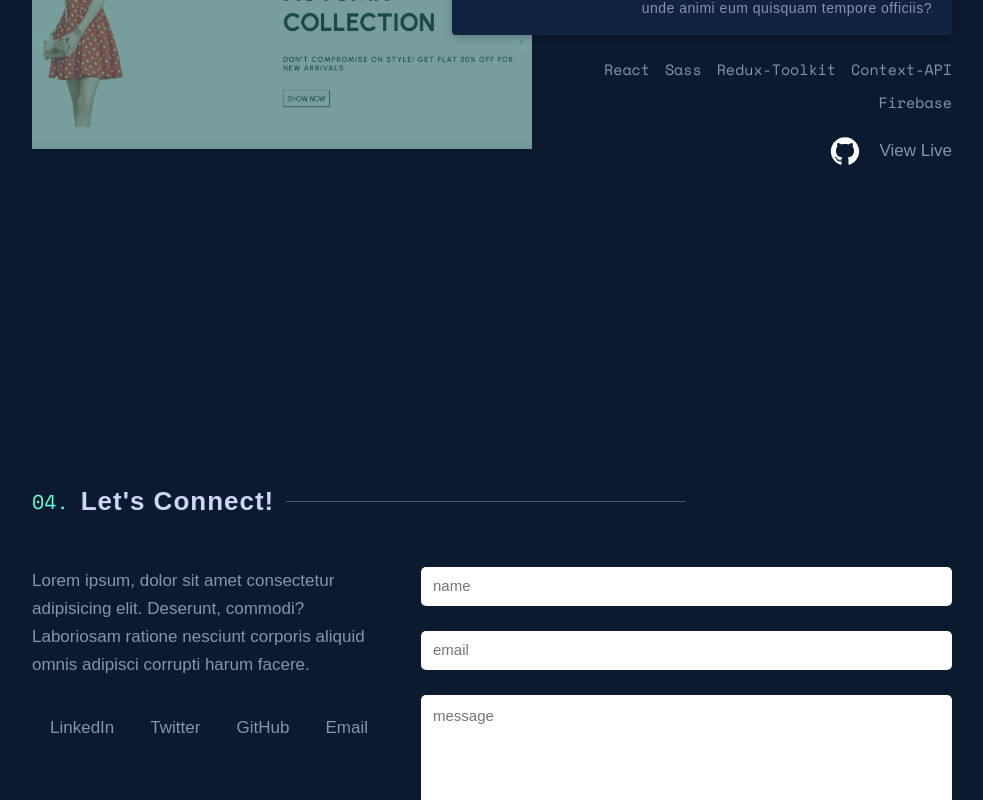
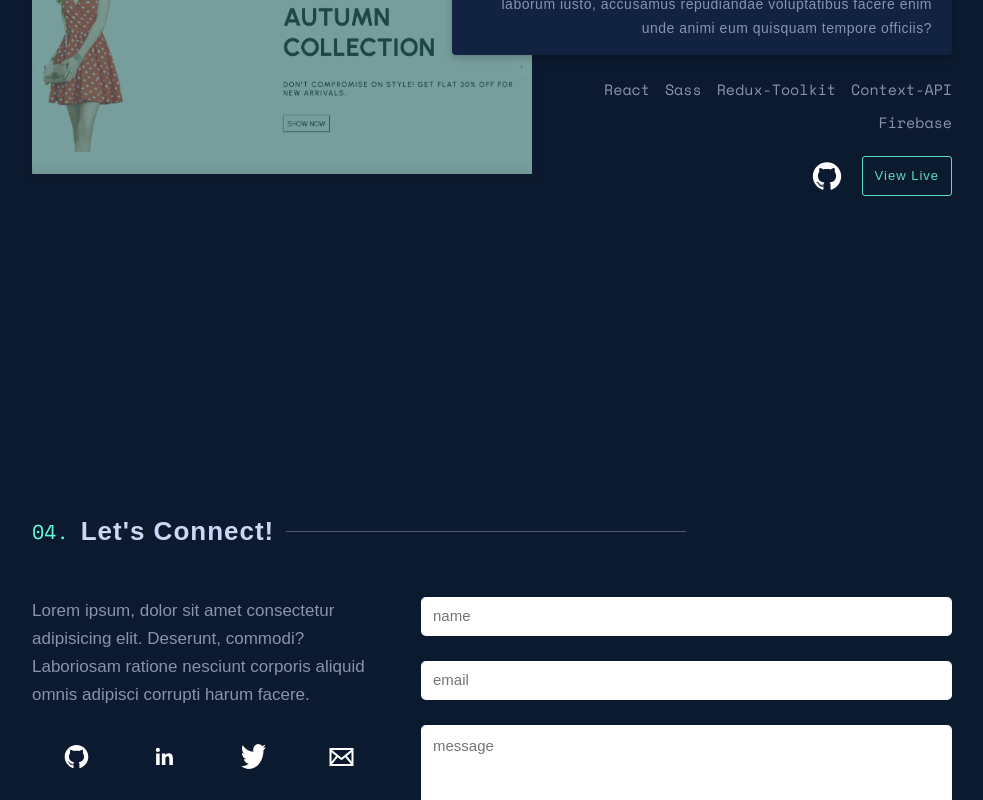
Before and after one commit to IonathanG/portfolio_dev, a React (Create React App) app: page / in a window 1280 px wide. Shown: the part 3640-4440 px from the top of the page, without its empty margins (148-1131 px from the left). Built offline with nearby package versions, Linux system fonts and the light colour scheme.

Commit message:
contact form fixed

```diff
--- a/src/App.jsx
+++ b/src/App.jsx
@@ -8,6 +8,7 @@
 import Work from "./components/Work";
 
 function App() {
+  // refs used for scrolling to the matching component
   const aboutRef = useRef(null);
   const skillsRef = useRef(null);
   const workRef = useRef(null);
--- a/src/components/Contact.jsx
+++ b/src/components/Contact.jsx
@@ -7,6 +7,7 @@
   const [email, setEmail] = useState("");
   const [message, setMessage] = useState("");
 
+  // send email via contact form
   const sendEmail = (e) => {
     e.preventDefault();
 
@@ -47,10 +48,76 @@
             corrupti harum facere.
           </span>
           <span className="social-links">
-            <span>LinkedIn</span>
-            <span>Twitter</span>
-            <span>GitHub</span>
-            <span>Email</span>
+            <span className="github">
+              <a
+                href="https://github.com/IonathanG/"
+                target="_blank"
+                rel="noreferrer"
+                alt="email-link"
+              >
+                <svg viewBox="0 0 128 128">
+                  <g fill="#ffffff">
+                    <path
+                      fillRule="evenodd"
+                      clipRule="evenodd"
+                      d="M64 5.103c-33.347 0-60.388 27.035-60.388 60.388 0 26.682 17.303 49.317 41.297 57.303 3.017.56 4.125-1.31 4.125-2.905 0-1.44-.056-6.197-.082-11.243-16.8 3.653-20.345-7.125-20.345-7.125-2.747-6.98-6.705-8.836-6.705-8.836-5.48-3.748.413-3.67.413-3.67 6.063.425 9.257 6.223 9.257 6.223 5.386 9.23 14.127 6.562 17.573 5.02.542-3.903 2.107-6.568 3.834-8.076-13.413-1.525-27.514-6.704-27.514-29.843 0-6.593 2.36-11.98 6.223-16.21-.628-1.52-2.695-7.662.584-15.98 0 0 5.07-1.623 16.61 6.19C53.7 35 58.867 34.327 64 34.304c5.13.023 10.3.694 15.127 2.033 11.526-7.813 16.59-6.19 16.59-6.19 3.287 8.317 1.22 14.46.593 15.98 3.872 4.23 6.215 9.617 6.215 16.21 0 23.194-14.127 28.3-27.574 29.796 2.167 1.874 4.097 5.55 4.097 11.183 0 8.08-.07 14.583-.07 16.572 0 1.607 1.088 3.49 4.148 2.897 23.98-7.994 41.263-30.622 41.263-57.294C124.388 32.14 97.35 5.104 64 5.104z"
+                    ></path>
+                    <path
+                      stroke="#ffffff"
+                      d="M26.484 91.806c-.133.3-.605.39-1.035.185-.44-.196-.685-.605-.543-.906.13-.31.603-.395 1.04-.188.44.197.69.61.537.91zm2.446 2.729c-.287.267-.85.143-1.232-.28-.396-.42-.47-.983-.177-1.254.298-.266.844-.14 1.24.28.394.426.472.984.17 1.255zM31.312 98.012c-.37.258-.976.017-1.35-.52-.37-.538-.37-1.183.01-1.44.373-.258.97-.025 1.35.507.368.545.368 1.19-.01 1.452zm3.261 3.361c-.33.365-1.036.267-1.552-.23-.527-.487-.674-1.18-.343-1.544.336-.366 1.045-.264 1.564.23.527.486.686 1.18.333 1.543zm4.5 1.951c-.147.473-.825.688-1.51.486-.683-.207-1.13-.76-.99-1.238.14-.477.823-.7 1.512-.485.683.206 1.13.756.988 1.237zm4.943.361c.017.498-.563.91-1.28.92-.723.017-1.308-.387-1.315-.877 0-.503.568-.91 1.29-.924.717-.013 1.306.387 1.306.88zm4.598-.782c.086.485-.413.984-1.126 1.117-.7.13-1.35-.172-1.44-.653-.086-.498.422-.997 1.122-1.126.714-.123 1.354.17 1.444.663zm0 0"
+                    ></path>
+                  </g>
+                </svg>
+              </a>
+            </span>
+            <span className="linkedin">
+              <a
+                href="https://www.linkedin.com/in/ionathan-gusmini/"
+                target="_blank"
+                rel="noreferrer"
+                alt="email-link"
+              >
+                <svg viewBox="0 0 128 128">
+                  <path
+                    fill="#ffffff"
+                    d="M21.06 48.73h18.11V107H21.06zm9.06-29a10.5 10.5 0 11-10.5 10.49 10.5 10.5 0 0110.5-10.49M50.53 48.73h17.36v8h.24c2.42-4.58 8.32-9.41 17.13-9.41C103.6 47.28 107 59.35 107 75v32H88.89V78.65c0-6.75-.12-15.44-9.41-15.44s-10.87 7.36-10.87 15V107H50.53z"
+                  ></path>
+                </svg>
+              </a>
+            </span>
+            <span className="twitter">
+              <a
+                href="https://www.linkedin.com/in/ionathan-gusmini/"
+                target="_blank"
+                rel="noreferrer"
+                alt="email-link"
+              >
+                <svg viewBox="0 0 128 128">
+                  <path
+                    d="M40.254 127.637c48.305 0 74.719-48.957 74.719-91.403 0-1.39 0-2.777-.075-4.156 5.141-4.547 9.579-10.18 13.102-16.633-4.79 2.602-9.871 4.305-15.078 5.063 5.48-4.02 9.582-10.336 11.539-17.774-5.156 3.743-10.797 6.38-16.68 7.801-8.136-10.586-21.07-13.18-31.547-6.32-10.472 6.86-15.882 21.46-13.199 35.617C41.922 38.539 22.246 26.336 8.915 6.27 1.933 20.94 5.487 39.723 17.022 49.16c-4.148-.172-8.207-1.555-11.832-4.031v.41c0 15.273 8.786 28.438 21.02 31.492a21.596 21.596 0 01-11.863.543c3.437 13.094 13.297 22.07 24.535 22.328-9.305 8.918-20.793 13.75-32.617 13.72-2.094 0-4.188-.15-6.266-.446 12.008 9.433 25.98 14.441 40.254 14.422"
+                    fill="#ffffff"
+                  ></path>
+                </svg>
+              </a>
+            </span>
+            <span className="email">
+              <a
+                href="mailto:ionathangusmini@gmail.com"
+                target="_blank"
+                rel="noreferrer"
+                alt="email-link"
+              >
+                <svg
+                  xmlns="http://www.w3.org/2000/svg"
+                  width="24"
+                  height="24"
+                  viewBox="0 0 24 24"
+                  fill="#ffffff"
+                >
+                  <path d="M0 3v18h24v-18h-24zm6.623 7.929l-4.623 5.712v-9.458l4.623 3.746zm-4.141-5.929h19.035l-9.517 7.713-9.518-7.713zm5.694 7.188l3.824 3.099 3.83-3.104 5.612 6.817h-18.779l5.513-6.812zm9.208-1.264l4.616-3.741v9.348l-4.616-5.607z" />
+                </svg>
+              </a>
+            </span>
           </span>
         </div>
 
--- a/src/components/Work.jsx
+++ b/src/components/Work.jsx
@@ -101,6 +101,7 @@
                   </svg>
                 </a>
                 <a
+                  className="view-live"
                   href={project.links[1]}
                   target="_blank"
                   rel="noreferrer"
--- a/src/styles/components/_contact.scss
+++ b/src/styles/components/_contact.scss
@@ -32,6 +32,19 @@
         flex-direction: row;
         justify-content: space-around;
         align-items: center;
+
+        span {
+          cursor: pointer;
+
+          svg {
+            width: 25px;
+
+            &:hover path {
+              transition: 0.3s ease;
+              fill: $mainGreen;
+            }
+          }
+        }
       }
     }
 
--- a/src/styles/components/_work.scss
+++ b/src/styles/components/_work.scss
@@ -193,6 +193,10 @@
               }
             }
           }
+
+          .view-live {
+            @include button_Type1(5px 12px, 13px);
+          }
         }
       }
 
```
